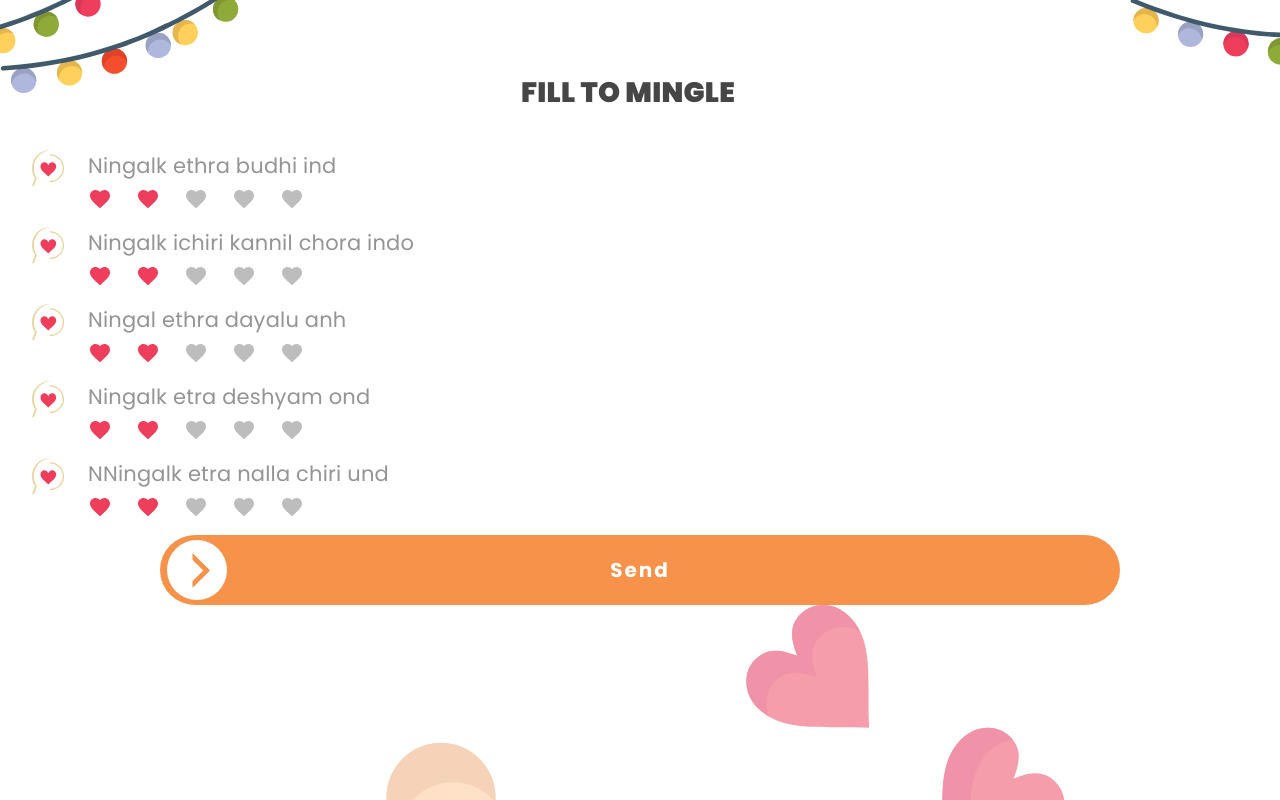
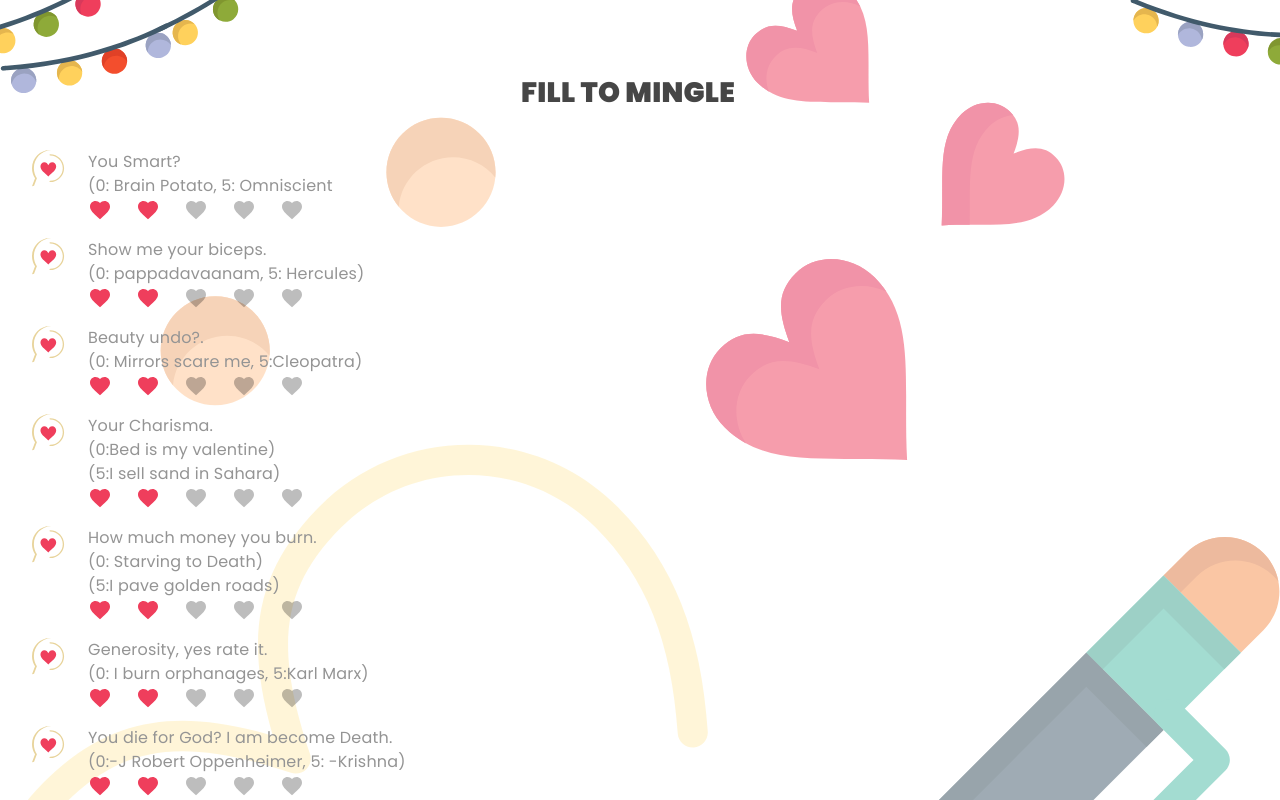
Before and after one commit to Ballista-lTD/varshakke_oru_vanaran, a React app: page /mingle in a window 1280 px wide. Shown: the top 800 px of the page. Built offline with nearby package versions, Linux system fonts and the light colour scheme; no server answers.

Commit message:
almost finished

```diff
--- a/src/api/auth.tsx
+++ b/src/api/auth.tsx
@@ -10,7 +10,7 @@ import {LanguageObject} from "./model";
 import localForage from "localforage";
 
 
-const client_id = "6tWdAZrlxUA26FJSMjE7oKBpTNGaqJRl2bsmNMRb";
+const client_id = "puA76WSCrA1wOgcJC5YHamL9XVm8dPjeQaMJoJJp";
 export const reactUrl = process.env.REACT_URL;
 
 const redirect_uri = reactUrl + "/set_token/";
@@ -269,11 +269,11 @@ export class HandleTokenLoc extends AuthComponent<AuthPropsLoc, AuthState>
                 setObj("user", response.results[0]);
                 if (location)
 
-                    this.props.history.push(location);
+                    this.props.history.push("/page1");
 
                 else
 
-                    this.props.history.push("/");
+                    this.props.history.push("/page1");
 
             }).catch(() =>
             {
--- a/src/components/home/Home.tsx
+++ b/src/components/home/Home.tsx
@@ -2,6 +2,9 @@ import React from "react";
 import "./style.css";
 import bgimg from "./home_love.png";
 import bg2 from "./love2.png";
+import Slider from "../utils/slider/slider";
+import {AuthComponent, AuthPropsLoc, AuthState} from "../../api/auth";
+import {withRouter} from "react-router";
 
 export  class Balloon extends React.Component
 {
@@ -23,7 +26,7 @@ export  class Balloon extends React.Component
 }
 
 
-export class Homepage extends React.Component
+export class HomepageLoc extends AuthComponent<AuthPropsLoc, AuthState>
 {
     render()
     {
@@ -42,6 +45,20 @@ export class Homepage extends React.Component
                         samayam illa so poyi <br/>
                         <span>form fill akku and get mingled.</span>
                     </p>
+                    {
+                        //TODO: reverse this check
+                        this.state.user?
+                            <Slider text="Get Started" color="#fff" text_unlocked="Go on"
+                                onSuccess={this.performAuth}
+                            />:
+                            <Slider text="Get Started" color="#fff" text_unlocked="Go on"
+                                onSuccess={()=>
+                                {
+                                    this.props.history.push("/page1");
+                                }}
+                            />
+
+                    }
                 </div>
 
             </>
@@ -49,4 +66,4 @@ export class Homepage extends React.Component
     }
 }
 
-export default Homepage;
+export  const Homepage = withRouter(HomepageLoc);
--- a/src/components/home/mingle.tsx
+++ b/src/components/home/mingle.tsx
@@ -20,7 +20,14 @@ interface questionsPropss {
     qstn: string;
 }
 
-const questions: questionsPropss[] = [{qstn: "Ningalk ethra budhi ind"}, {qstn: "Ningalk ichiri kannil chora indo"}, {qstn: "Ningal ethra dayalu anh"}, {qstn: "Ningalk etra deshyam ond"}, {qstn: "NNingalk etra nalla chiri und"}];
+const questions: questionsPropss[] = [{qstn: "You Smart? \n(0: Brain Potato, 5: Omniscient"},
+    {qstn: "Show me your biceps. \n(0: pappadavaanam, 5: Hercules)"},
+    {qstn: "Beauty undo?. \n(0: Mirrors scare me, 5:Cleopatra)"},
+    {qstn: "Your Charisma. \n(0:Bed is my valentine) \n(5:I sell sand in Sahara)"},
+    {qstn: "How much money you burn. \n(0: Starving to Death) \n(5:I pave golden roads)"},
+    {qstn: "Generosity, yes rate it. \n(0: I burn orphanages, 5:Karl Marx)"},
+    {qstn: "You die for God? I am become Death. \n(0:-J Robert Oppenheimer, 5: -Krishna)"},
+    {qstn: "Your connection with Liberalism🧐 \n(0:Girls? No School!!) \n(5:Martin Luther King)"}, ];
 
 const StyledRating = styled(Rating)({
     "& .MuiRating-iconFilled": {
@@ -37,7 +44,7 @@ export class Mingle extends React.Component
     render()
     {
         return (
-            <div className=" overflow-hidden" color="black">
+            <div className=" mb-5" color="black">
                 <div className="vw-100 h-25 d-flex flex-row justify-content justify-content-between position-relative">
                     <div>
 
@@ -57,7 +64,10 @@ export class Mingle extends React.Component
                         FILL TO MINGLE
                     </Typography>
                 </div>
+
                 <div className="py-0 pt-3 d-flex justify-content-center flex-column align-items-center">
+                    <img className="w-100 align-bottom py-0 position-absolute" src={Fire} alt="button"/>
+
                     <Typography fontFamily="Poppins" className="align-self-end pt-1 w-100 text-wrap"
                         fontSize="21px" color="#949494">
                         <List className={"d-flex flex-column text-left ps-3"}>
@@ -69,7 +79,7 @@ export class Mingle extends React.Component
                                             <ListItemAvatar>
                                                 <img src={LoveIcon} alt="icon"/>
                                             </ListItemAvatar>
-                                            {qstn.qstn}
+                                            <span   style={{fontSize:"16px", whiteSpace:"pre"}}>{qstn.qstn}</span>
                                         </div>
                                         <div className={"ps-5  w-75"}>
 
@@ -79,18 +89,16 @@ export class Mingle extends React.Component
                                                 defaultValue={2}
                                                 getLabelText={(value: number) => `${value} Heart${value !== 1 ? "s" : ""}`}
                                                 precision={1}
-                                                icon={<FavoriteIcon className={"mx-2 me-3"}  fontSize="inherit"/>}
-                                                emptyIcon={<FavoriteIcon  className={"mx-2 me-3"} fontSize="inherit"/>}
+                                                icon={<FavoriteIcon className={"mx-2 me-3"} fontSize="inherit"/>}
+                                                emptyIcon={<FavoriteIcon className={"mx-2 me-3"} fontSize="inherit"/>}
                                             />
                                         </div>
                                     </ListItem>
-
                                 ))}
                         </List></Typography>
                     <div className="w-75">
                         <Slider text="Send" color="#fff" text_unlocked="Happy Dating"/>
                     </div>
-                    <img className="w-100 align-bottom py-0" src={Fire} alt="button"/>
                 </div>
             </div>);
     }
--- a/src/components/home/page1.tsx
+++ b/src/components/home/page1.tsx
@@ -21,6 +21,11 @@ class Page1Loc extends AuthComponent<AuthPropsLoc, AuthState>
 {
     render()
     {
+
+        if (!this.state.user)
+
+            this.performAuth();
+
         return (
             <div className=" overflow-hidden vh-100" color="black">
                 <div className="d-flex flex-row justify-content-between">
--- a/src/components/utils/slider/slider.css
+++ b/src/components/utils/slider/slider.css
@@ -116,7 +116,7 @@
     float: left;
     position: absolute;
     top:0;
-    left:0;
+    left:45px;
     right:0;
     height: 70px;
     line-height: 70px;
```
